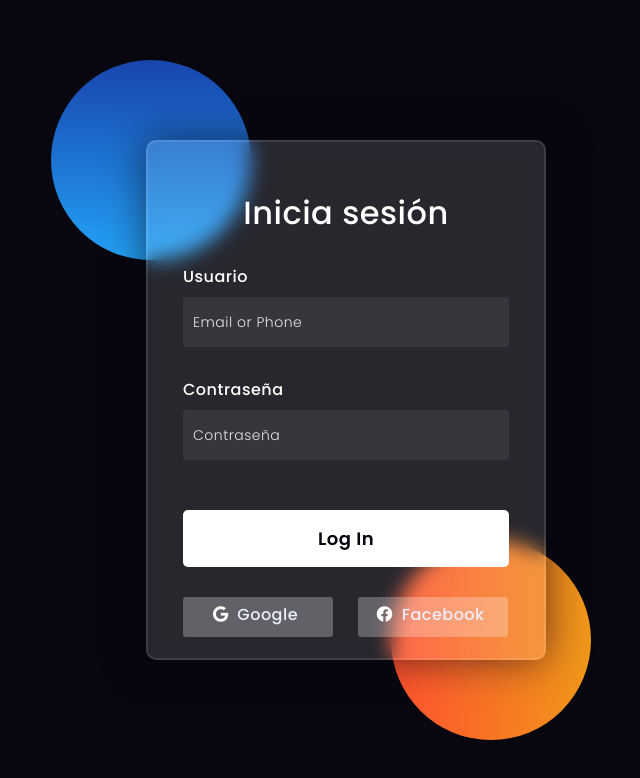
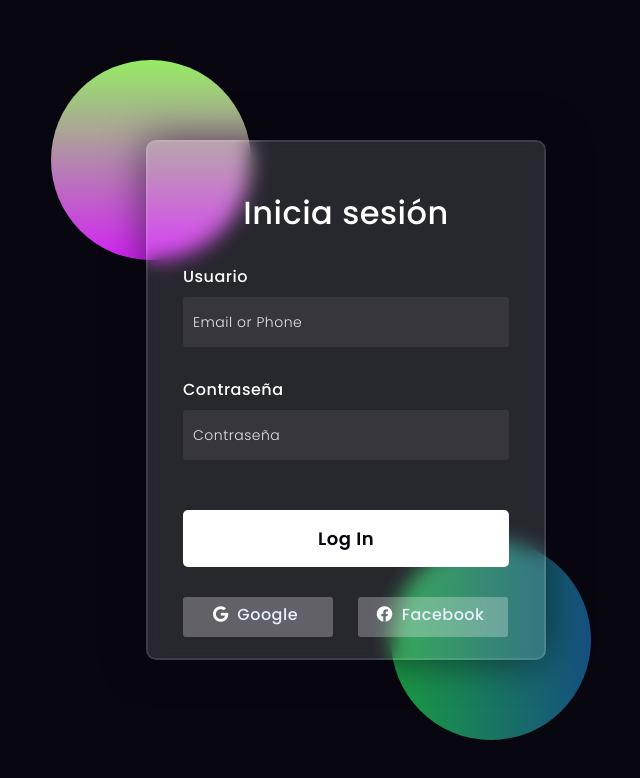
Before and after one commit to AlondraJVG/Pet-Me, a plain HTML site: page templates/index.html in a window 1280 px wide. Shown: the whole page, without its empty margins (294-934 px from the left). Drawn offline with Linux system fonts and the light colour scheme.

Commit message:
colores1

```diff
--- a/templates/index.html
+++ b/templates/index.html
@@ -64,8 +64,8 @@ body{
 }
 .shape:first-child{
     background: linear-gradient(
-        #1845ad,
-        #23a2f6
+        #95ec63,
+        #d323f6
     );
     left: -80px;
     top: -80px;
@@ -73,8 +73,8 @@ body{
 .shape:last-child{
     background: linear-gradient(
         to right,
-        #ff512f,
-        #f09819
+        #1b9c42,
+        #165080
     );
     right: -30px;
     bottom: -80px;
```
